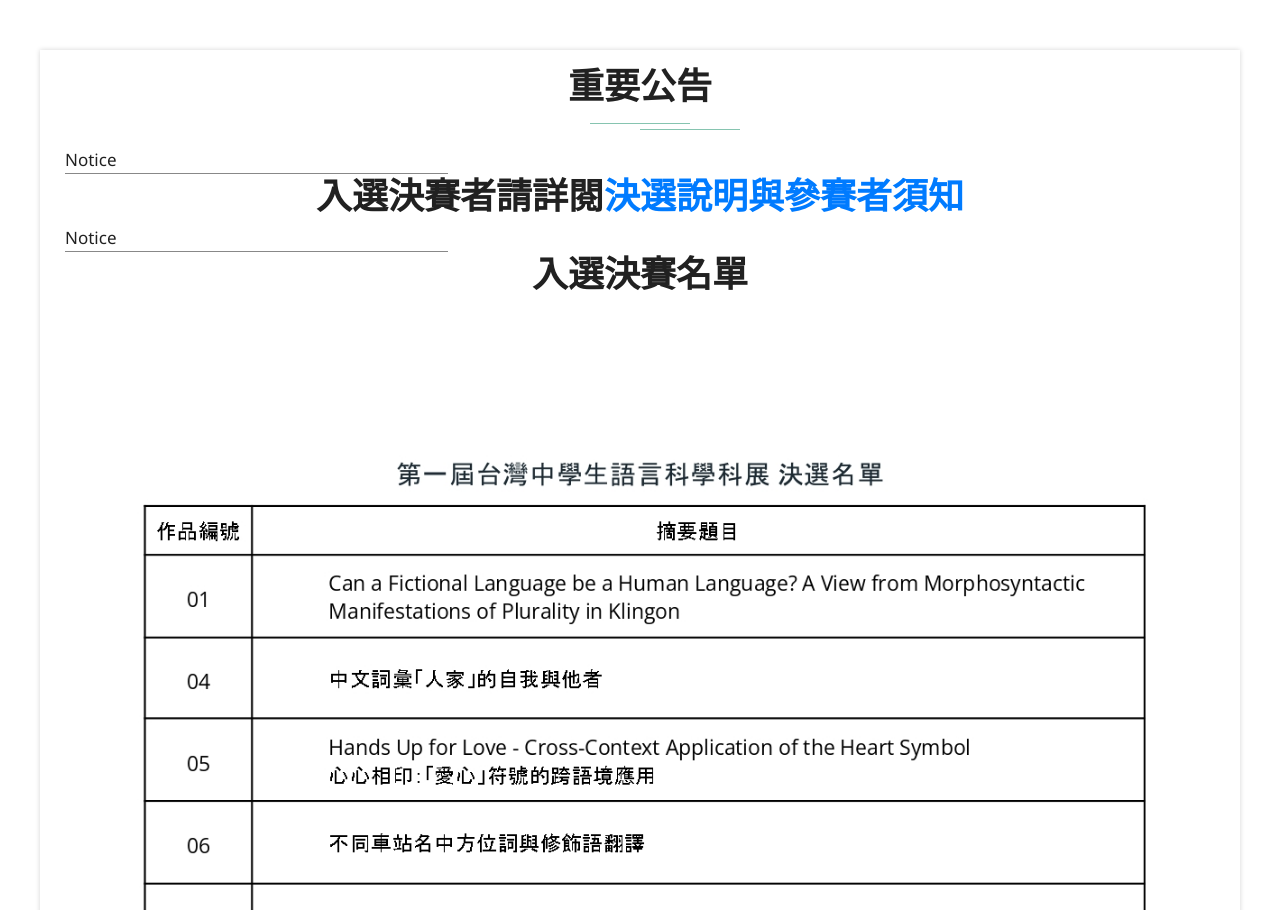
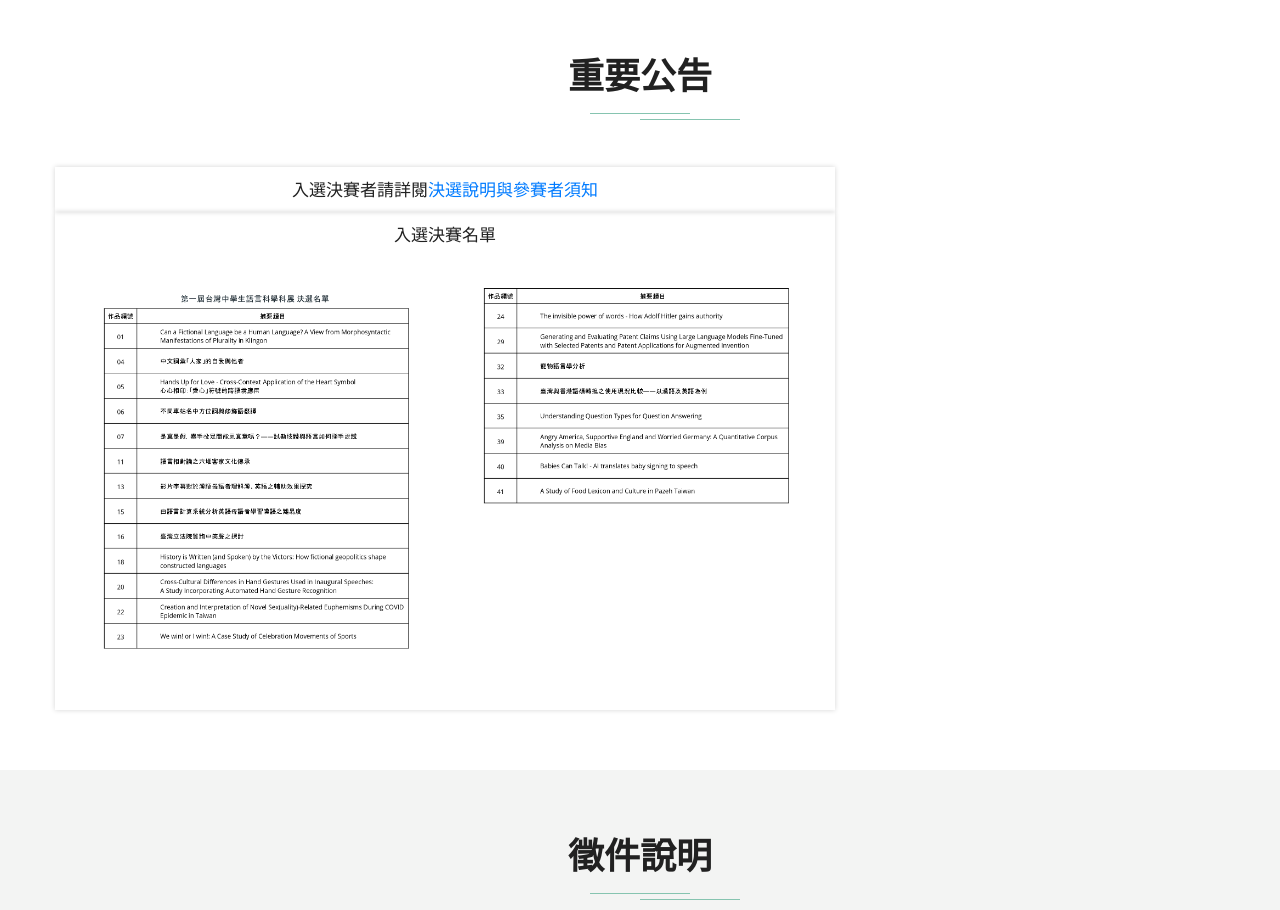
Before and after one commit to ioltw/scifair, a plain HTML site: page index.html in a window 1280 px wide. Shown: the part 1700-2610 px from the top of the page. Drawn offline with Linux system fonts and the light colour scheme; files whose address does not match are found by name.

Commit message:
renew notice section

```diff
--- a/index.html
+++ b/index.html
@@ -192,29 +192,39 @@
     <section id="notice" class="section-padding">
       <div class="container">
         <div class="row">
-          <div class="about-item">
 
-              <div class="col-12">
+            <div class="col-12">
                   <div class="section-title-header text-center">
                       <h1 class="section-title wow fadeInUp" data-wow-delay="0.2s">重要公告</h1>
                     </div>
                 </div>
 
+            <div class="blankDiv"></div>
+
               <div class="col-md-12 col-lg-12 col-xs-12">
-                  <p class="justify"> Notice </p>
-                  <div class="theLine col-md-4 col-lg-4 col-xs-6"></div>
-                  <h4>入選決賽者請詳閱<a href="SCIfairDetails.pdf">決選說明與參賽者須知</a></h4>
+                  <div class="about-item col-8">
+                    <p class="Important">入選決賽者請詳閱<a href="SCIfairDetails.pdf">決選說明與參賽者須知</a></p>
+                  </div>
+                </div>
 
-                  <p class="justify"> Notice </p>
-                  <div class="theLine col-md-4 col-lg-4 col-xs-6"></div>
-                  <h4>入選決賽名單</h4>
-                  <img class="img-fluid" src="assets/img/namelist-1.jpeg" alt="決選名單1">
-                  <img class="img-fluid" src="assets/img/namelist-2.jpeg" alt="決選名單2">
+              <div class="col-md-12 col-lg-12 col-xs-12">
+                <div class="about-item col-8">
+                  <p class="Important">入選決賽名單</p>
+                    <div class="row pd15">
+                            <div class="col-md-6 col-lg-6 col-xs-12 ">
+                                    <img class="img-fluid" src="assets/img/namelist-1.jpeg" alt="決選名單1">
+                            </div>
+
+                            <div class="col-md-6 col-lg-6 col-xs-12 ">
+                                    <img class="img-fluid" src="assets/img/namelist-2.jpeg" alt="決選名單2">
+                            </div>
+                        </div>
+                 </div>
               </div>
 
 
 
-         </div>
+
         </div>
       </div>
     </section>
```
